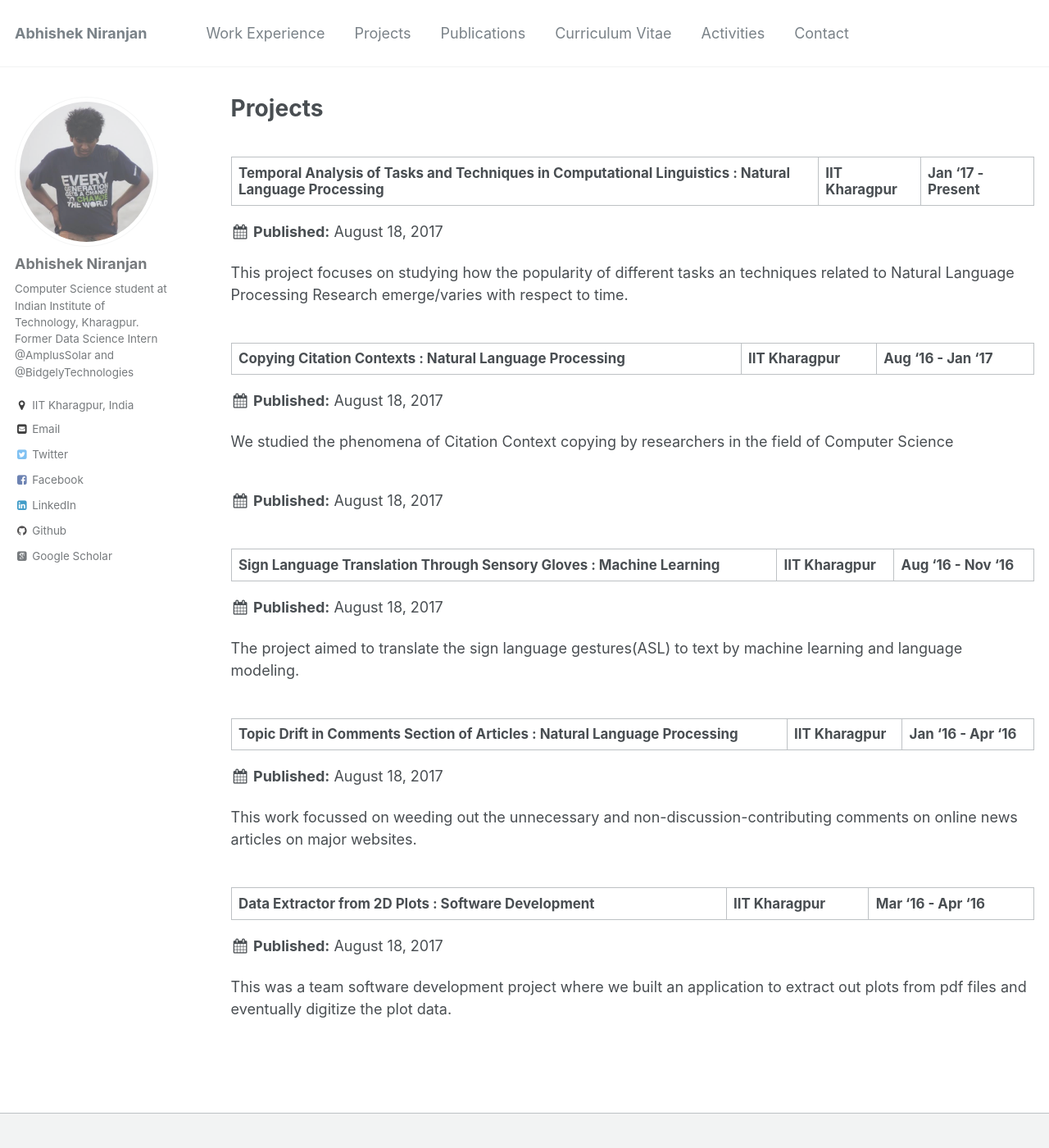
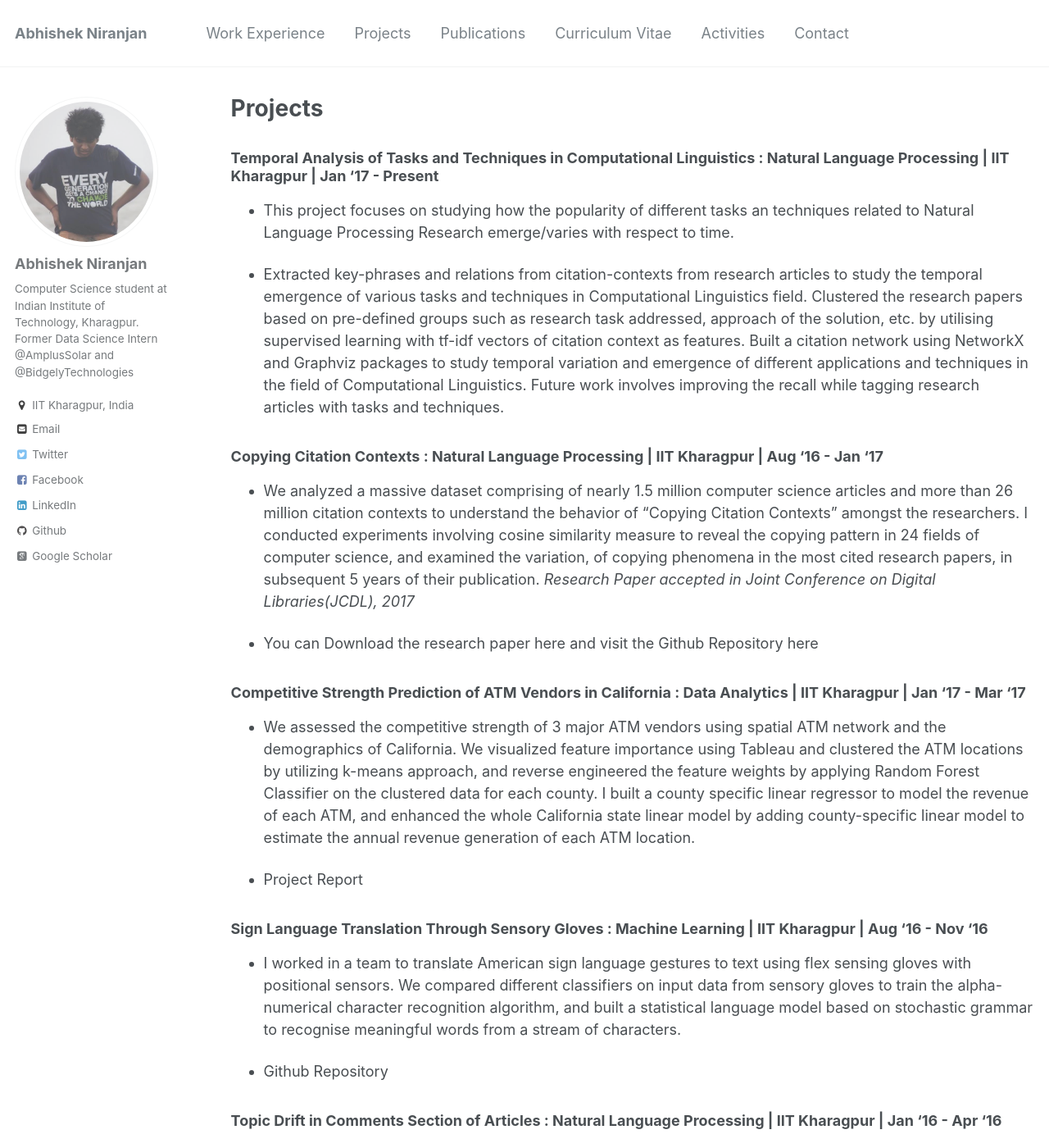
Before and after one commit to abhishek-niranjan/abhishek-niranjan.github.io, a Jekyll site: the page built from _pages/projects.md, in a window 1280 px wide and 1400 px high. Shown: the whole window at 82% size. Built offline with Jekyll 4.4.1, drawn with Linux system fonts in a browser that asks for light colours; some web fonts are replaced; some of the changed text lies outside the part shown.

Commit message:
Single Project Page

```diff
--- a/_pages/projects.md
+++ b/_pages/projects.md
@@ -7,6 +7,47 @@ author_profile: true
 
 {% include base_path %}
 
-{% for post in site.talks %}
+<!-- {% for post in site.talks %}
   {% include archive-single.html %}
-{% endfor %}
+{% endfor %} -->
+
+
+### Temporal Analysis of Tasks and Techniques in Computational Linguistics : Natural Language Processing | IIT Kharagpur | Jan '17 - Present
+
+* This project focuses on studying how the popularity of different tasks an techniques related to Natural Language Processing Research emerge/varies with respect to time.
+
+* Extracted key-phrases and relations from citation-contexts from research articles to study the temporal emergence of various tasks and techniques in Computational Linguistics field. Clustered the research papers based on pre-defined groups such as research task addressed, approach of the solution, etc. by utilising supervised learning with tf-idf vectors of citation context as features. Built a citation network using NetworkX and Graphviz packages to study temporal variation and emergence of different applications and techniques in the field of Computational Linguistics. Future work involves improving the recall while tagging research articles with tasks and techniques.
+
+
+### Copying Citation Contexts : Natural Language Processing | IIT Kharagpur | Aug '16 - Jan '17
+
+* We analyzed a massive dataset comprising of nearly 1.5 million computer science articles and more than 26 million citation
+contexts to understand the behavior of "Copying Citation Contexts" amongst the researchers. I conducted experiments involving cosine similarity measure to reveal the copying pattern in 24 fields of computer science, and examined the variation, of copying phenomena in the most cited research papers, in subsequent 5 years of their publication. _Research Paper accepted in Joint Conference on Digital Libraries(JCDL), 2017_
+
+* You can [Download the research paper here](https://arxiv.org/pdf/1705.02499.pdf) and visit the [Github Repository here](https://github.com/abhishek-niranjan/Citation-Reuse-and-Copying)
+
+### Competitive Strength Prediction of ATM Vendors in California : Data Analytics | IIT Kharagpur | Jan '17 - Mar '17
+
+* We assessed the competitive strength of 3 major ATM vendors using spatial ATM network and the demographics of California. We visualized feature importance using Tableau and clustered the ATM locations by utilizing k-means approach, and reverse engineered the feature weights by applying Random Forest Classifier on the clustered data for each county. I built a county specific linear regressor to model the revenue of each ATM, and enhanced the whole California state linear model by adding county-specific linear model to estimate the annual revenue generation of each ATM location.
+
+* [Project Report](https://abhishek-niranjan.github.io/files/prj3.pdf)
+
+### Sign Language Translation Through Sensory Gloves : Machine Learning | IIT Kharagpur | Aug '16 - Nov '16
+
+* I worked in a team to translate American sign language gestures to text using flex sensing gloves with positional sensors. We compared different classifiers on input data from sensory gloves to train the alpha-numerical character recognition algorithm, and built a statistical language model based on stochastic grammar to recognise meaningful words from a stream of characters.
+
+* [Github Repository](https://github.com/abhishek-niranjan/SignToSpeech)
+
+### Topic Drift in Comments Section of Articles : Natural Language Processing | IIT Kharagpur | Jan '16 - Apr '16
+
+* I studied the phenomena of Topic Drifting in the comments section of an online article by identifying the comment which
+deviates from the topics touched by the article or discussion in the prior comments. I applied LDA (Latent Dirichlet Allocation) Model to generate the topics associated with the content of the article, Thus, tagging article sentences to the corresponding topic. I finally employed cosine similarity metric to map comments to the topics generated from the article to filter out the true negatives.
+
+* [Final Term Project Presentation](https://abhishek-niranjan.github.io/files/prj5.pdf)
+
+### Data Extractor from 2D Plots : Software Development | IIT Kharagpur | Mar '16 - Apr '16
+
+* I worked in a team of 15 members in Inter-Hall Software Development Competition to build a graph extractor that detects
+plots in any PDF and digitizes the graphs. I was responsible to build a module which digitizes the plot lines using the pixel values from the graphical(BW) image by aptly scaling them to the given range of the axes imported from the OCR module using Python Imaging Library.
+
+* [Github Repository](https://github.com/abhishek-niranjan/Opensoft-2016)
```
